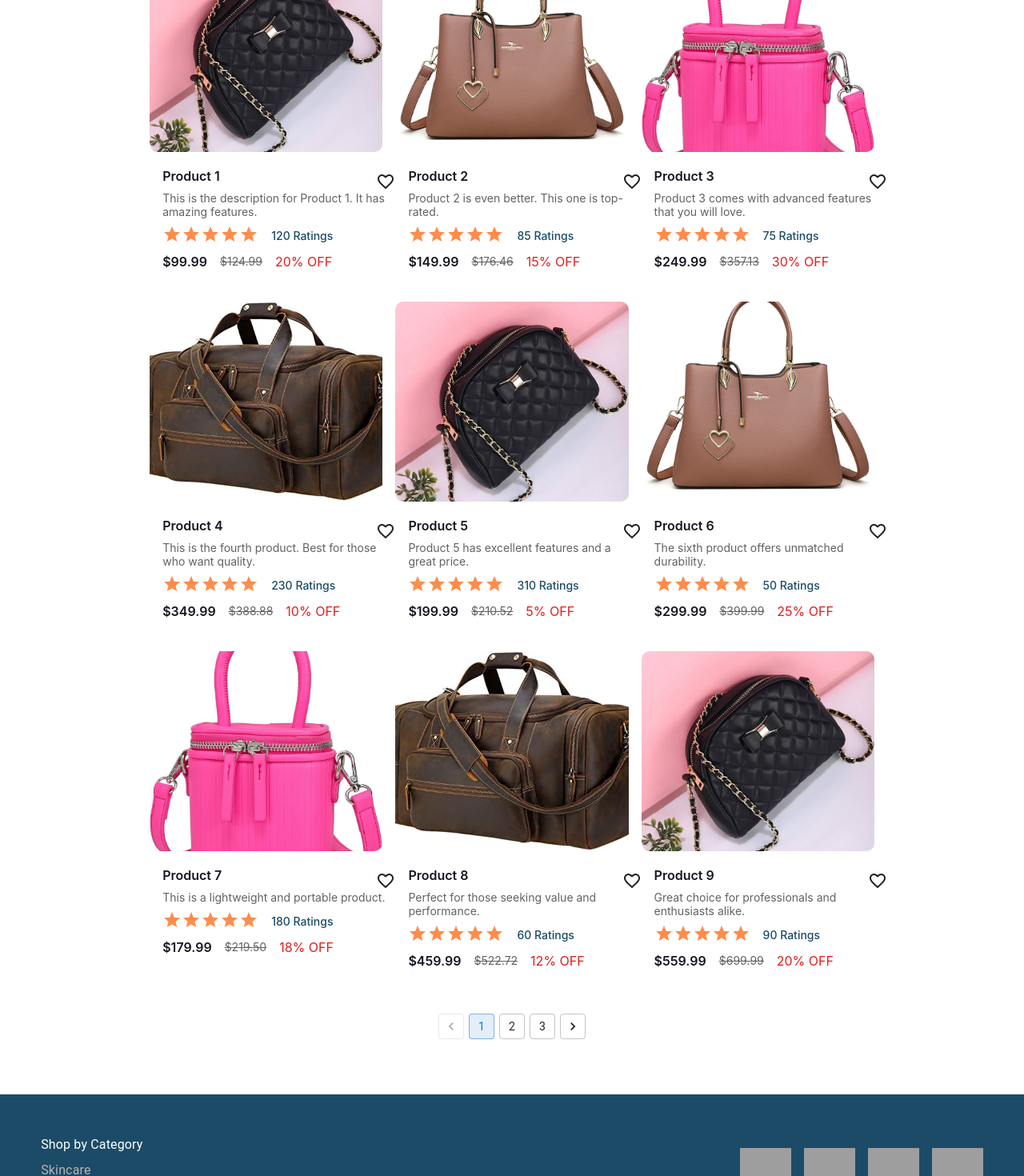
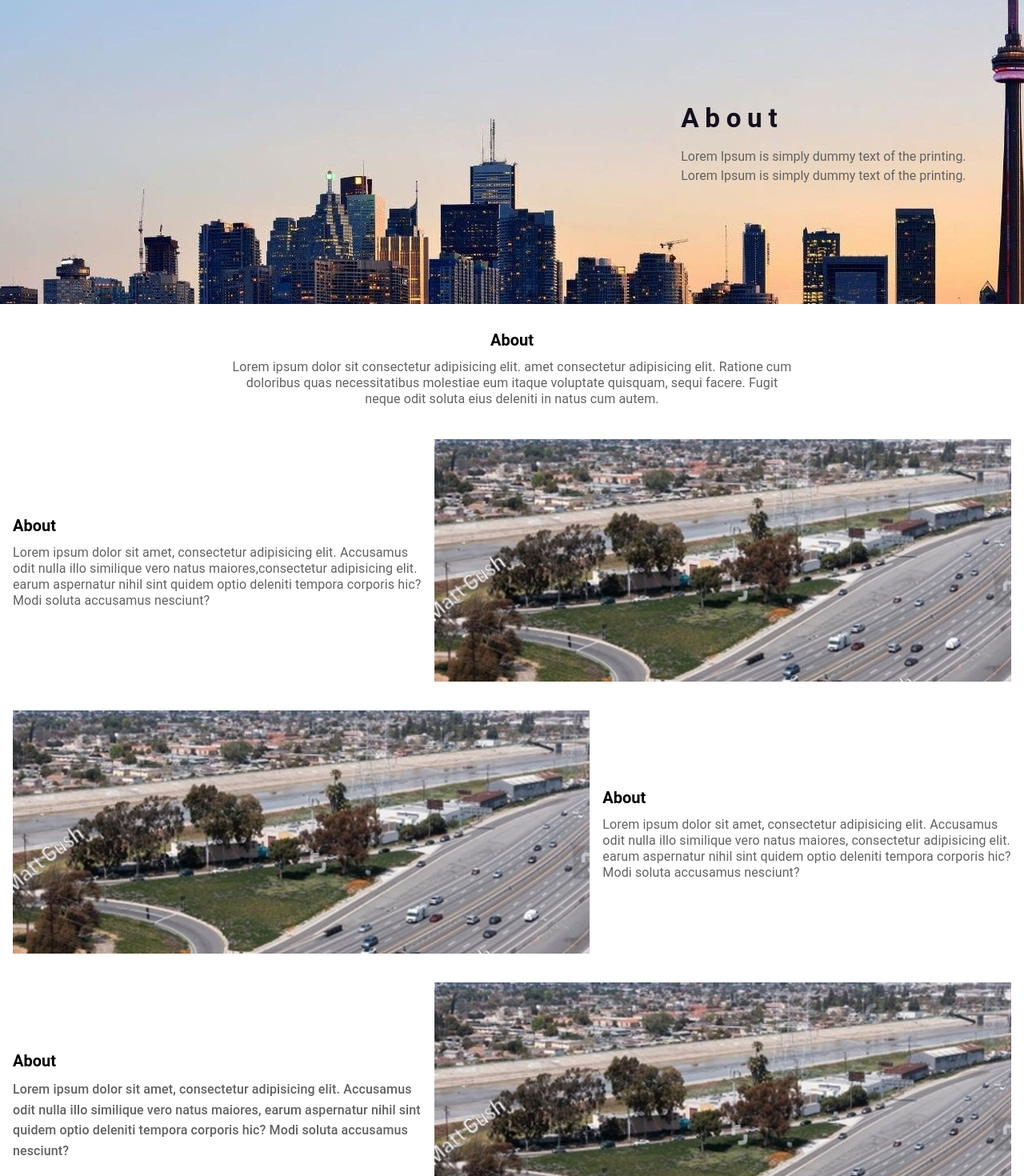
Before and after one commit to AbdHajqasem/Front-End-Final-Project-1, a React (Vite) app in the folder Front-end_Final-Project-1/: page / in a window 1280 px wide. Shown: the part 60-1530 px from the top of the page at 80% size. Built offline with nearby package versions, Linux system fonts and the light colour scheme; grey boxes are pictures that could not be loaded.

Commit message:
Creating ABOUT page whit contians 2 comps , About and MainImage

```diff
--- a/Front-end_Final-Project-1/src/App.jsx
+++ b/Front-end_Final-Project-1/src/App.jsx
@@ -1,12 +1,12 @@
 import Footer from "./components/Footer";
 import React from "react";
 import { BrowserRouter as Router } from "react-router-dom";
-import ProductList from "./components/ProductList";
+import About from "./components/About";
 
 const App = () => {
   return (
     <Router>
-      <ProductList />
+      <About />
       <Footer />
     </Router>
   );
--- /dev/null
+++ b/Front-end_Final-Project-1/src/components/About.jsx
@@ -0,0 +1,134 @@
+import React from "react";
+import { Grid, Typography, Box } from "@mui/material";
+import Bags from "../assets/About_Images/1.jpg";
+import Watches from "../assets/About_Images/1.jpg";
+import Glasses from "../assets/About_Images/1.jpg";
+import MainImage from "./MainImage";
+const About = () => {
+  return (
+    <Box sx={{ mb: "55px" }}>
+      <Box sx={{ mb: 4 }}>
+        <MainImage />
+      </Box>
+      <Box sx={{ mt: "30px", width: "710px", margin: "0 auto " }}>
+        <Typography
+          align="center"
+          variant="h5"
+          component="div"
+          sx={{ marginBottom: "10px", fontWeight: 600, fontSize: "20px" }}
+        >
+          About
+        </Typography>
+        <Typography
+          variant="h6"
+          align="center"
+          color="#626262"
+          sx={{ fontWeight: 400, fontSize: "16px", lineHeight: "20px" }}
+        >
+          Lorem ipsum dolor sit consectetur adipisicing elit. amet consectetur
+          adipisicing elit. Ratione cum doloribus quas necessitatibus molestiae
+          eum itaque voluptate quisquam, sequi facere. Fugit neque odit soluta
+          eius deleniti in natus cum autem.
+        </Typography>
+      </Box>
+      <Box sx={{ p: 2, mt: 3 }}>
+        <Grid container alignItems="center" spacing={2}>
+          <Grid item xs={5}>
+            <Typography
+              variant="h5"
+              component="div"
+              sx={{ marginBottom: "10px", fontWeight: 600, fontSize: "20px" }}
+            >
+              About
+            </Typography>
+            <Typography
+              variant="h6"
+              align="left"
+              color="#626262"
+              sx={{ fontWeight: 400, fontSize: "16px", lineHeight: "20px" }}
+            >
+              Lorem ipsum dolor sit amet, consectetur adipisicing elit.
+              Accusamus odit nulla illo similique vero natus maiores,consectetur
+              adipisicing elit. earum aspernatur nihil sint quidem optio
+              deleniti tempora corporis hic? Modi soluta accusamus nesciunt?
+            </Typography>
+          </Grid>
+          <Grid item xs={7}>
+            <img
+              src={Bags}
+              alt="Description"
+              style={{ width: "100%", height: "auto" }}
+            />
+          </Grid>
+        </Grid>
+      </Box>
+
+      <Box sx={{ p: 2 }}>
+        <Grid container alignItems="center" spacing={2}>
+          <Grid item xs={7}>
+            <img
+              src={Watches}
+              alt="Description"
+              style={{ width: "100%", height: "auto" }}
+            />
+          </Grid>
+          <Grid item xs={5}>
+            <Typography
+              variant="h5"
+              component="div"
+              sx={{ marginBottom: "10px", fontWeight: 600, fontSize: "20px" }}
+            >
+              About
+            </Typography>
+            <Typography
+              variant="h6"
+              align="left"
+              color="#626262"
+              sx={{ fontWeight: 400, fontSize: "16px", lineHeight: "20px" }}
+            >
+              Lorem ipsum dolor sit amet, consectetur adipisicing elit.
+              Accusamus odit nulla illo similique vero natus maiores,
+              consectetur adipisicing elit. earum aspernatur nihil sint quidem
+              optio deleniti tempora corporis hic? Modi soluta accusamus
+              nesciunt?
+            </Typography>
+          </Grid>
+        </Grid>
+      </Box>
+
+      <Box sx={{ p: 2 }}>
+        <Grid container alignItems="center" spacing={2}>
+          <Grid item xs={5}>
+            <Typography
+              variant="h5"
+              component="div"
+              sx={{ marginBottom: "10px", fontWeight: 600, fontSize: "20px" }}
+            >
+              About
+            </Typography>
+            <Typography
+              variant="h6"
+              color="#626262"
+              fontSize="16px"
+              align="left"
+            >
+              Lorem ipsum dolor sit amet, consectetur adipisicing elit.
+              Accusamus odit nulla illo similique vero natus maiores, earum
+              aspernatur nihil sint quidem optio deleniti tempora corporis hic?
+              Modi soluta accusamus nesciunt?
+            </Typography>
+          </Grid>
+          <Grid item xs={7}>
+            <img
+              src={Glasses}
+              alt="Description"
+              style={{ width: "100%", height: "auto" }}
+            />
+          </Grid>
+        </Grid>
+      </Box>
+    </Box>
+  );
+};
+
+export default About;
--- /dev/null
+++ b/Front-end_Final-Project-1/src/components/MainImage.jsx
@@ -0,0 +1,71 @@
+import { Box, Typography } from "@mui/material";
+import Background from "../assets/About_Images/Main.jpg";
+
+const MainImage = () => {
+  return (
+    <Box
+      sx={{
+        display: "flex",
+        alignItems: "center",
+        justifyContent: "center",
+        marginTop: "5vh",
+      }}
+    >
+      <Box
+        sx={{
+          backgroundImage: `url(${Background})`,
+          width: "100vw",
+          height: "50vh",
+          backgroundPosition: "center",
+          backgroundSize: "cover",
+          backgroundRepeat: "no-repeat",
+          display: "flex",
+          flexDirection: "column",
+          justifyContent: "center", // Vertically center the content
+          alignItems: "flex-end", // Place the content on the right side
+          paddingRight: "5vw", // Add space from the right edge
+        }}
+      >
+        {/* Text container */}
+        <Box
+          sx={{
+            textAlign: "left", // Left-align text inside this box
+            maxWidth: "30%", // Optional: Control text container width
+          }}
+        >
+          {/* "About" text */}
+          <Typography
+            variant="h2"
+            sx={{
+              color: "#13101E",
+              fontWeight: 600,
+              fontSize: "2.6vw",
+              marginBottom: "1rem",
+              lineHeight: "1.21em", // CamelCase for lineHeight
+              letterSpacing: "0.23em",
+            }}
+          >
+            About
+          </Typography>
+
+          {/* Paragraph text */}
+          <Typography
+            variant="h5"
+            sx={{
+              color: "#626262",
+              fontSize: "1rem",
+              lineHeight: "1.5",
+              fontSize: "1rem",
+              fontweight: 400,
+            }}
+          >
+            Lorem Ipsum is simply dummy text of the printing. Lorem Ipsum is
+            simply dummy text of the printing.
+          </Typography>
+        </Box>
+      </Box>
+    </Box>
+  );
+};
+
+export default MainImage;
--- a/Front-end_Final-Project-1/src/components/ProductList.jsx
+++ b/Front-end_Final-Project-1/src/components/ProductList.jsx
@@ -7,7 +7,6 @@ import black from "../assets/HandBags/black.jpg";
 import brown from "../assets/HandBags/brown.jpg";
 import travel from "../assets/HandBags/travel.jpg";
 import pink from "../assets/HandBags/pink.jpg";
-// import database from "../../public/database.json";
 
 // Dummy JSON data
 const data = {
```
Also changed, not shown: Front-end_Final-Project-1/src/assets/About_Images/1.jpg (added), Front-end_Final-Project-1/src/assets/About_Images/Main.jpg (added).
